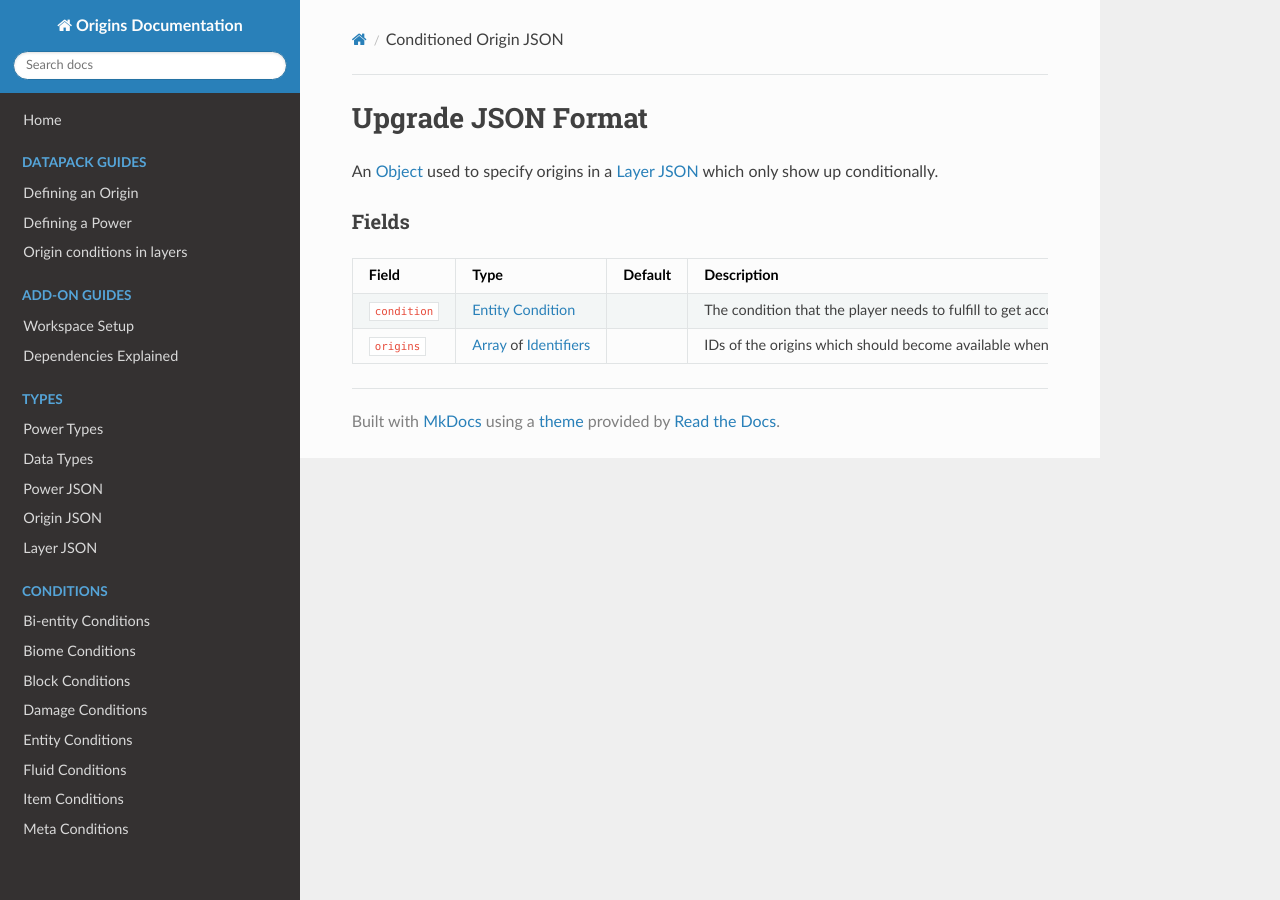
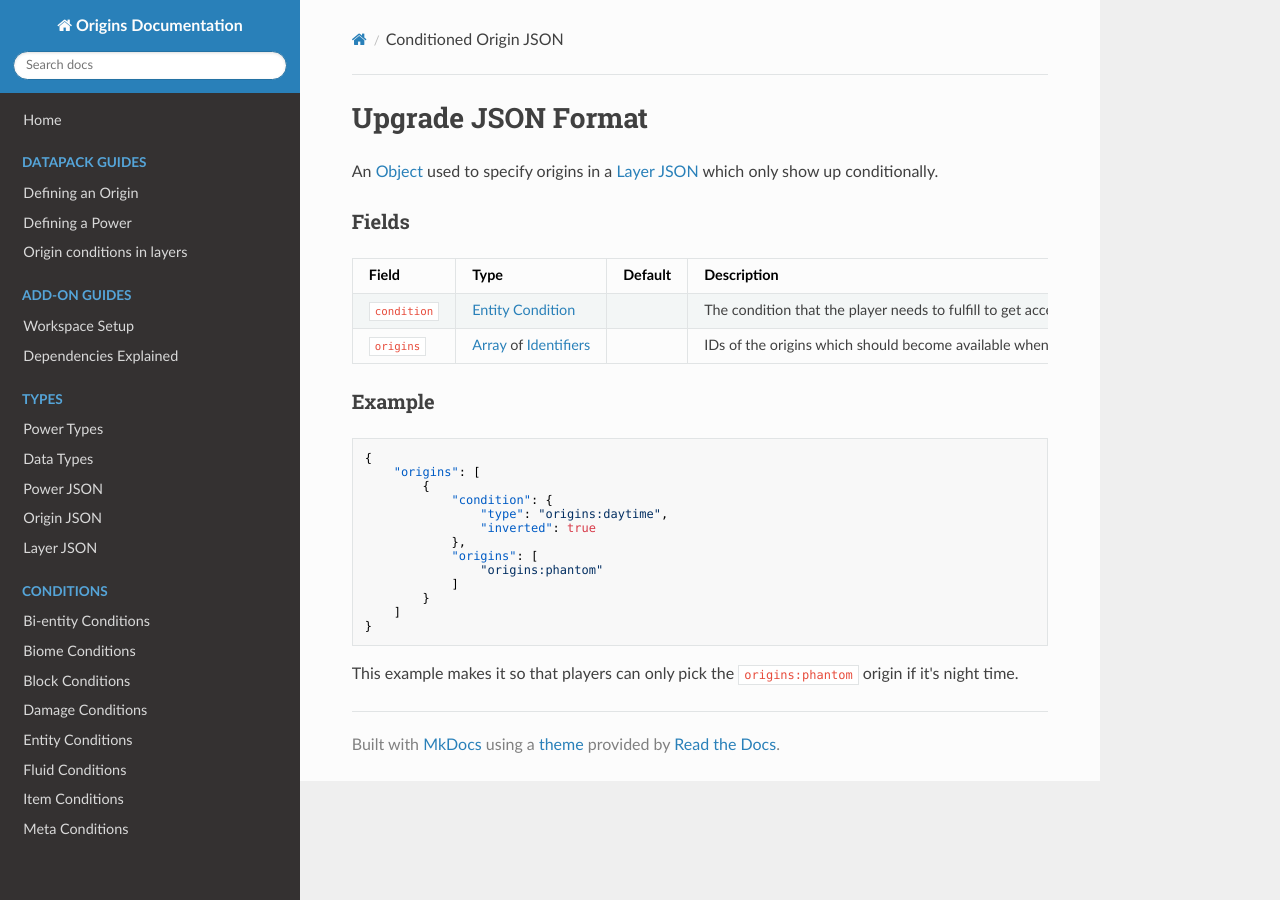
Before and after one commit to apace100/origins-docs, an MkDocs documentation site: the page built from docs/conditioned_origins.md, in a window 1280 px wide. Built offline with MkDocs 1.6.1, drawn with Linux system fonts in a browser that asks for light colours; nearby versions of some CDN libraries.

Commit message:
Added missing example in `conditioned_origins.md`

````diff
--- a/docs/conditioned_origins.md
+++ b/docs/conditioned_origins.md
@@ -12,3 +12,22 @@ Field  | Type | Default | Description
 -------|------|---------|-------------
 `condition` | [Entity Condition](entity_conditions.md) | | The condition that the player needs to fulfill to get access to the origins specified here.
 `origins` | [Array](data_types/array.md) of [Identifiers](data_types/identifier.md) | | IDs of the origins which should become available when the `condition` is fulfilled.
+
+### Example
+
+```json
+{
+    "origins": [
+        {
+            "condition": {
+                "type": "origins:daytime",
+                "inverted": true
+            },
+            "origins": [
+                "origins:phantom"
+            ]
+        }
+    ]
+}
+```
+This example makes it so that players can only pick the `origins:phantom` origin if it's night time.
````
